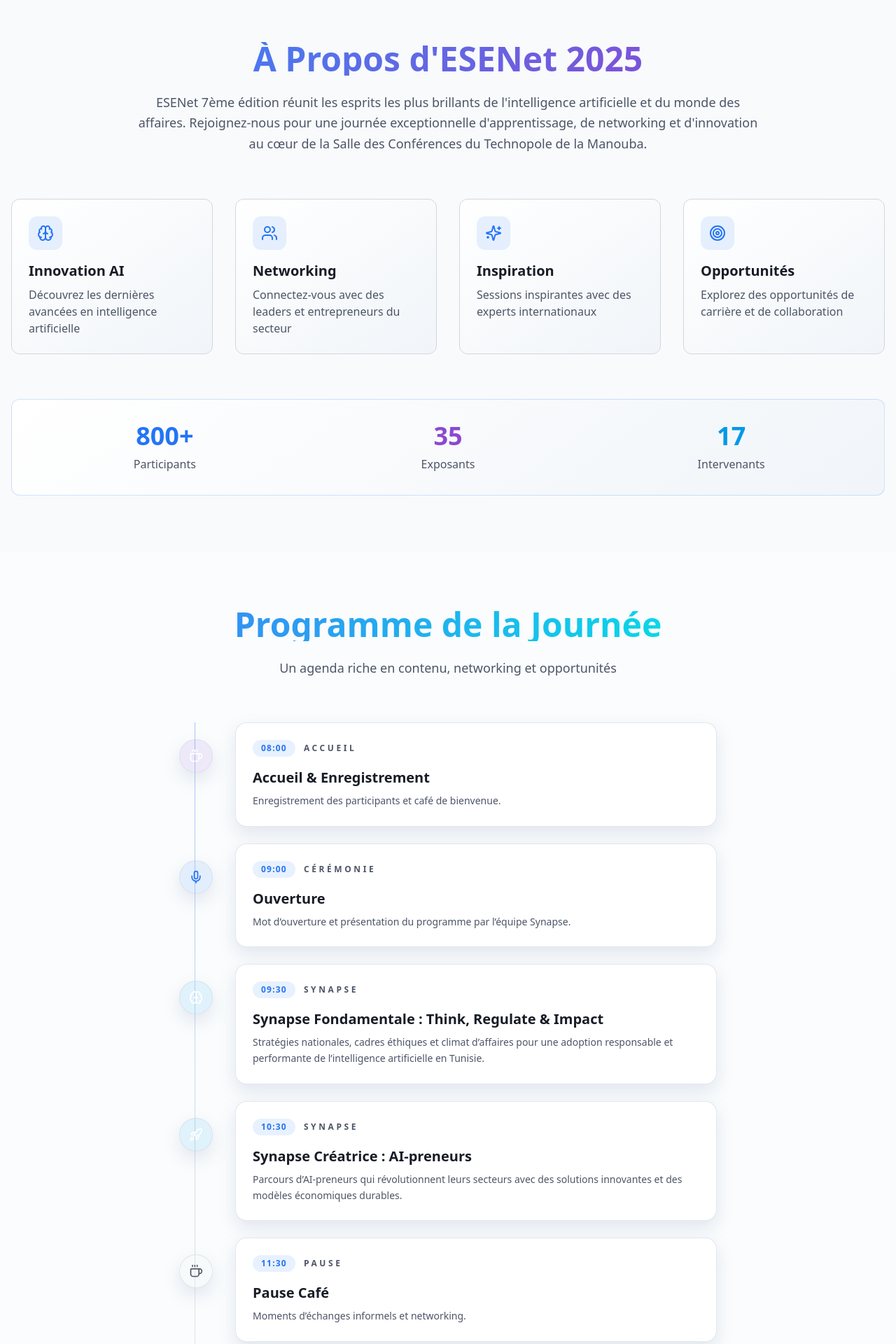
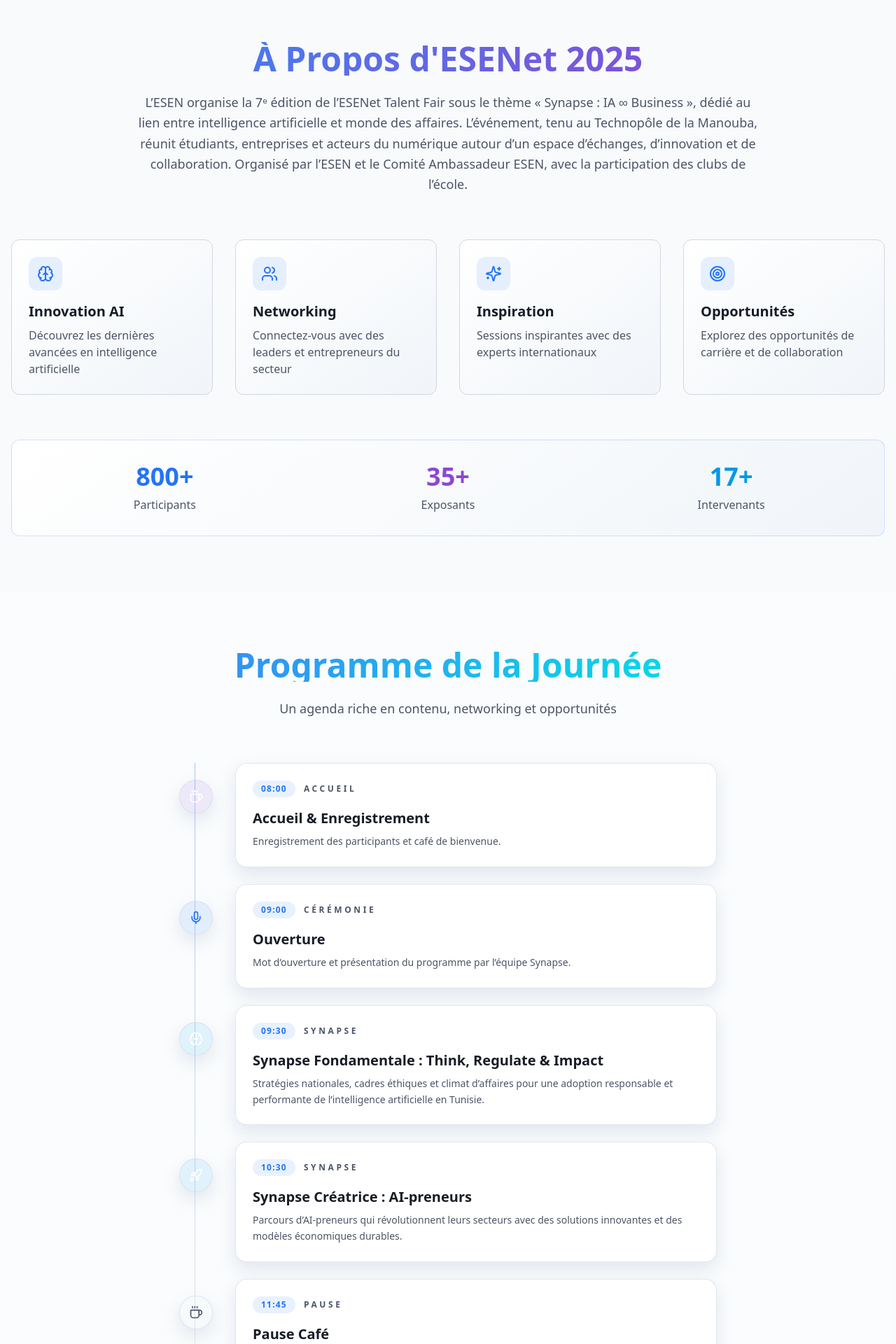
Before and after one commit to BTR5160/esenet, a React (Vite) app: page / in a window 1280 px wide. Shown: the part 820-2740 px from the top of the page at 70% size. Built offline with nearby package versions, Linux system fonts and the light colour scheme.

Commit message:
your message

```diff
--- a/src/components/sections/About.tsx
+++ b/src/components/sections/About.tsx
@@ -32,9 +32,9 @@ export const About = () => {
             À Propos d'ESENet 2025
           </h2>
           <p className="text-lg text-muted-foreground leading-relaxed">
-            ESENet 7ème édition réunit les esprits les plus brillants de l'intelligence artificielle
-            et du monde des affaires. Rejoignez-nous pour une journée exceptionnelle d'apprentissage,
-            de networking et d'innovation au cœur de la Salle des Conférences du Technopole de la Manouba.
+          L’ESEN organise la 7ᵉ édition de l’ESENet Talent Fair sous le thème « Synapse : IA ∞ Business », dédié au lien entre intelligence artificielle et monde des affaires.
+L’événement, tenu au Technopôle de la Manouba, réunit étudiants, entreprises et acteurs du numérique autour d’un espace d’échanges, d’innovation et de collaboration.
+Organisé par l’ESEN et le Comité Ambassadeur ESEN, avec la participation des clubs de l’école.
           </p>
         </div>
 
@@ -64,11 +64,11 @@ export const About = () => {
               <div className="text-muted-foreground">Participants</div>
             </div>
             <div>
-              <div className="text-4xl font-bold text-secondary mb-2">35</div>
+              <div className="text-4xl font-bold text-secondary mb-2">35+</div>
               <div className="text-muted-foreground">Exposants</div>
             </div>
             <div>
-              <div className="text-4xl font-bold text-accent mb-2">17</div>
+              <div className="text-4xl font-bold text-accent mb-2">17+</div>
               <div className="text-muted-foreground">Intervenants</div>
             </div>
           </div>
--- a/src/components/sections/Program.tsx
+++ b/src/components/sections/Program.tsx
@@ -70,14 +70,14 @@ export const Program = () => {
       panelId: synapseCreatrice?.id,
     },
     {
-      time: '11:30',
+      time: '11:45',
       title: 'Pause Café',
       description: 'Moments d’échanges informels et networking.',
       icon: Coffee,
       type: 'break',
     },
     {
-      time: '12:00',
+      time: '12:15',
       title: synapseFutur?.title ?? 'Synapse du Futur : ESEN Talent Network',
       description: synapseFutur?.description,
       icon: Users,
@@ -85,7 +85,7 @@ export const Program = () => {
       panelId: synapseFutur?.id,
     },
     {
-      time: '13:00',
+      time: '13:30',
       title: 'Visite des Stands',
       description: 'Découverte des startups, partenaires et opportunités de recrutement.',
       icon: MapPin,
--- a/src/data/eventData.ts
+++ b/src/data/eventData.ts
@@ -134,7 +134,7 @@ export const speakers: Speaker[] = [
   {
     id: "sp11",
     name: "Aymen Chakhari",
-    title: "Co-fondateur - Roundesk",
+    title: "Co-fondateur - SKILLIA",
     bio: "",
     photo: "assets/aymen.png"
   },
@@ -169,7 +169,7 @@ export const speakers: Speaker[] = [
   {
     id: "sp16",
     name: "Youssouf MAIGA",
-    title: "résident APNA France - Consultant DevOps",
+    title: "Président APNA France - Consultant DevOps",
     bio: "",
     photo: "assets/photo_youssouf_maiga.png"
   }
```
